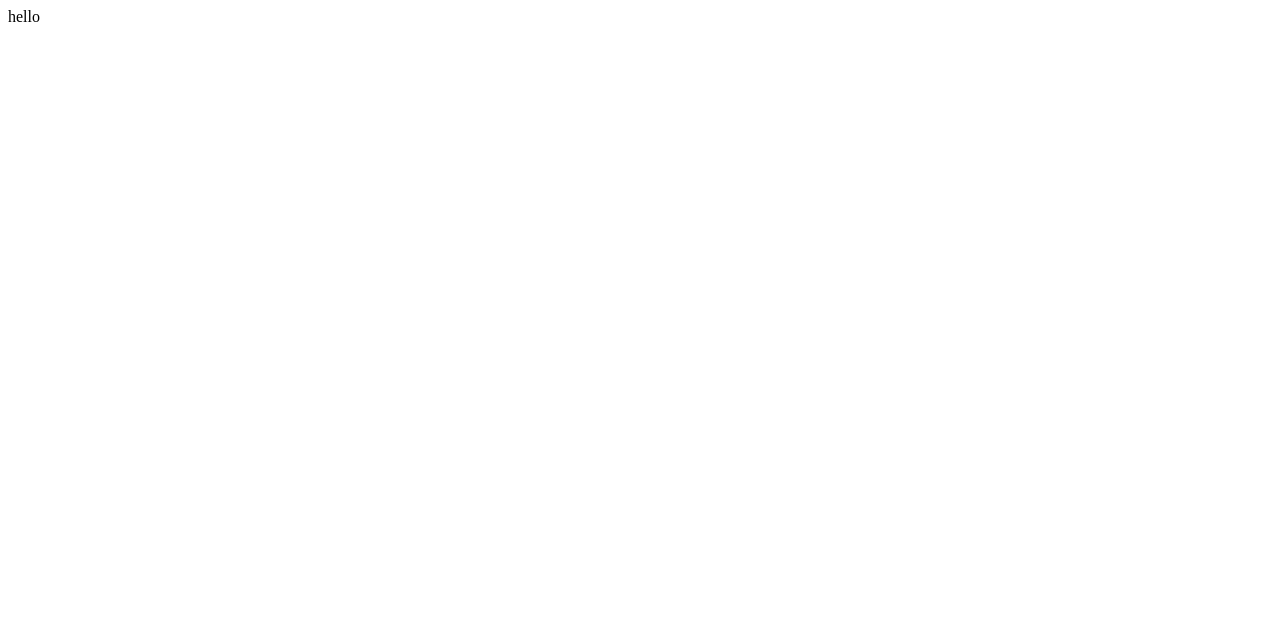
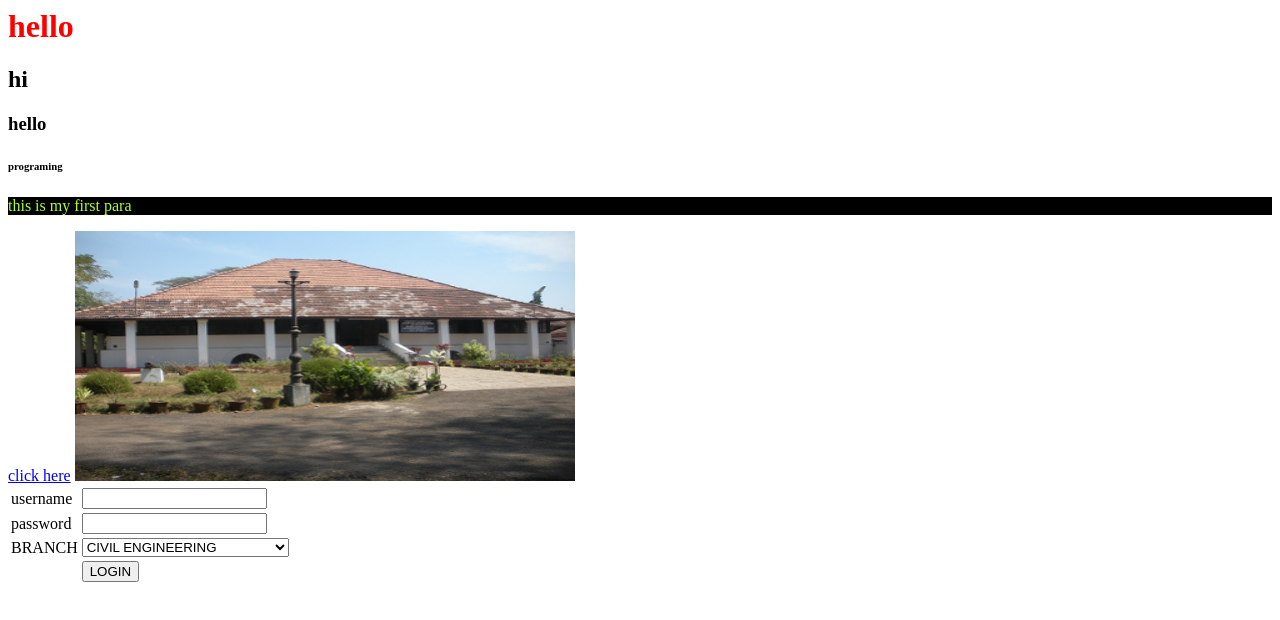
Before and after one commit to ujualkaruppali/ujual, a plain HTML site: page html_css/index.html in a window 1280 px wide. Drawn offline with Linux system fonts and the light colour scheme.

Commit message:
first class

```diff
--- a/html_css/index.html
+++ b/html_css/index.html
@@ -1,8 +1,28 @@
 <html>
 <head>
     <title>
-        welcome
+       icta
     </title>
 </head>
-<body> hello </body>
+<link rel="stylesheet" href="style.css">
+<body>
+    <h1 style ="color:red" > hello</h1>
+    <h2> hi</h2>
+   <h3> hello</h3>
+<h6>programing</h6>
+<p style="color:greenyellow;background:black"> this is my first para</p>
+<a href = "https://www.gmail.com"> click here</a>
+<img src="raja.jpg" width= " 500 px" height="250 px"/>
+<table>
+    <tr> <td> username </td> <td> <input type = "text"/></td></tr>
+    <tr class="kk"> <td> password </td> <td> <input type = "password"/></td></tr>
+    <tr> <td> BRANCH</td> <td> <select>
+        <option value =" civil" > CIVIL ENGINEERING </option>
+        <option value ="mechanichal"> MECHANICAL ENGINEERING </option>
+        <OPTION value = " electrical"> ELECTRICAL ENGINEERING</OPTION>
+    </select></td></tr>
+
+    <tr> <td></td><td><button class="mk">LOGIN </button></td></tr>
+</table>
+</body>
 </html>
```
Also changed, not shown: html_css/raja.jpg (added), html_css/style.css (added), 1 other file.
